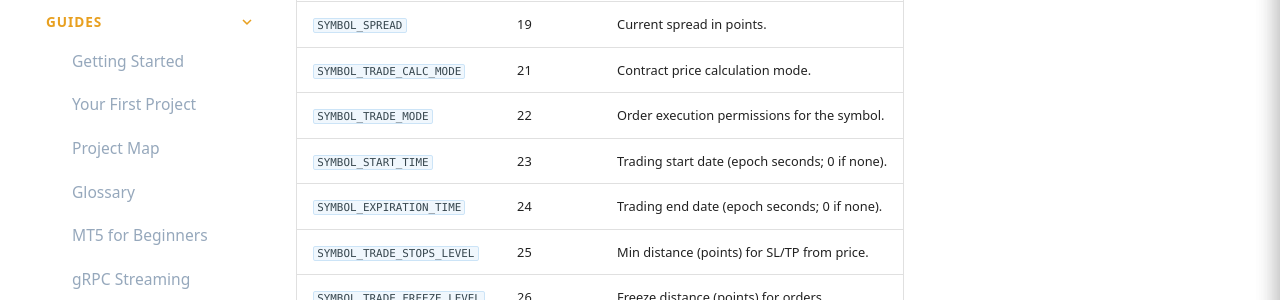
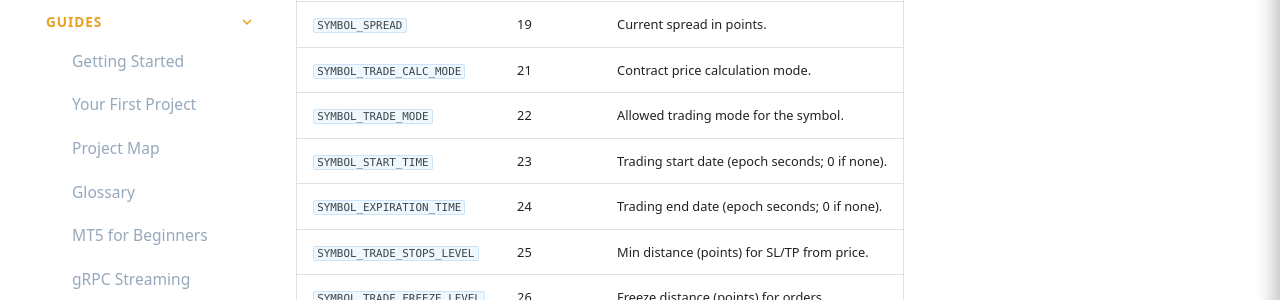
Before and after one commit to MetaRPC/CppMT5, an MkDocs documentation site: the page built from docs/MT5Account/2. Symbol_Information/SymbolInfoInteger.md, in a window 1280 px wide and 900 px high, scrolled down 2341 px. Shown: the part 154-454 px from the top of the window. Built offline with MkDocs 1.6.1 and Material for MkDocs 9.7.7, drawn with Linux system fonts in a browser that asks for light colours; comment, search, counter and statistics services are not loaded.

Commit message:
Describe SYMBOL_TRADE_MODE as the allowed trading mode
SYMBOL_TRADE_MODE (property 22) tells whether trading is allowed
(Disabled/LongOnly/ShortOnly/CloseOnly/Full); "execution" belongs to
SYMBOL_TRADE_EXEMODE. Reworded to avoid conflating the two.

Co-Authored-By: Claude Opus 4.8 <noreply@anthropic.com>

```diff
--- a/docs/MT5Account/2. Symbol_Information/SymbolInfoInteger.md
+++ b/docs/MT5Account/2. Symbol_Information/SymbolInfoInteger.md
@@ -87,7 +87,7 @@ SymbolInfoIntegerReply {
 | `SYMBOL_SPREAD_FLOAT`     | 18    | Spread is floating (0/1).                     |
 | `SYMBOL_SPREAD`           | 19    | Current spread in points.                     |
 | `SYMBOL_TRADE_CALC_MODE`  | 21    | Contract price calculation mode.              |
-| `SYMBOL_TRADE_MODE`       | 22    | Order execution permissions for the symbol.   |
+| `SYMBOL_TRADE_MODE`       | 22    | Allowed trading mode for the symbol.          |
 | `SYMBOL_START_TIME`       | 23    | Trading start date (epoch seconds; 0 if none).|
 | `SYMBOL_EXPIRATION_TIME`  | 24    | Trading end date (epoch seconds; 0 if none).  |
 | `SYMBOL_TRADE_STOPS_LEVEL`| 25    | Min distance (points) for SL/TP from price.   |
```
